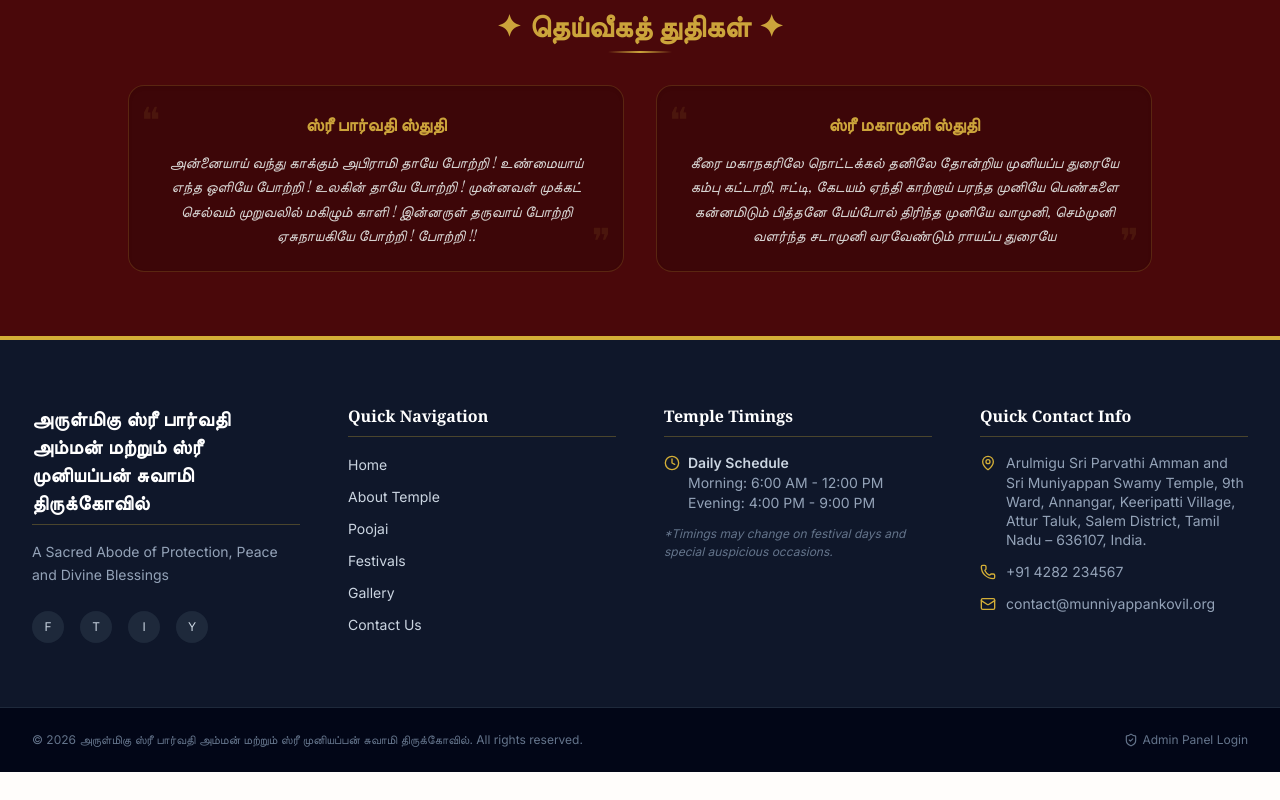
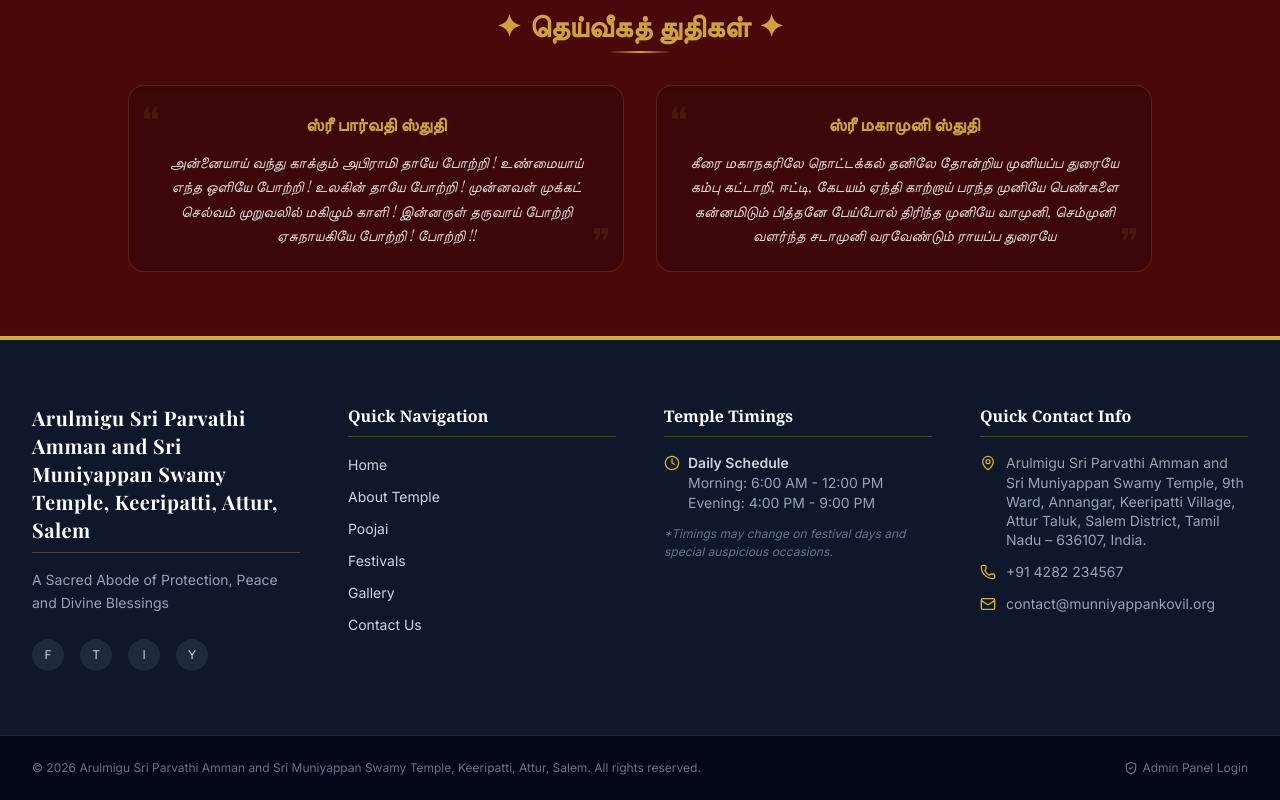
Before and after one commit to srisrisanth93-alt/temple-management-system, a React (Vite) app in the folder frontend/: page / in a window 1280 px wide. Shown: the part 2233-3033 px from the top of the page. Before the commit the page ends 3005 px from the top, so only its background shows below. Built offline with nearby package versions, Linux system fonts and the light colour scheme; no server answers; a web font is replaced by a local one.

Commit message:
update templeName translation values to include Keeripatti location and make About page temple name rendering dynamic via useLanguage

```diff
--- a/frontend/src/context/LanguageContext.jsx
+++ b/frontend/src/context/LanguageContext.jsx
@@ -21,7 +21,7 @@ export const translations = {
     themeDark: "Dark Mode",
 
     // Home Page
-    templeName: "அருள்மிகு ஸ்ரீ பார்வதி அம்மன் மற்றும் ஸ்ரீ முனியப்பன் சுவாமி திருக்கோவில்",
+    templeName: "Arulmigu Sri Parvathi Amman and Sri Muniyappan Swamy Temple, Keeripatti, Attur, Salem",
     templeSubtitle: "A Sacred Abode of Protection, Peace and Divine Blessings",
     welcomeHeader: "Welcome to Sri Muniyappan Temple",
     welcomeText: "Experience the divine grace and tranquil ambiance of our heritage temple. Established with historical significance, the temple serves as a spiritual beacon for thousands of devotees seeking the protection and blessings of Lord Munniyappan.",
@@ -166,7 +166,7 @@ export const translations = {
     themeDark: "இரவு வடிவம்",
 
     // Home Page
-    templeName: "அருள்மிகு ஸ்ரீ பார்வதி அம்மன் மற்றும் ஸ்ரீ முனியப்பன் சுவாமி திருக்கோவில்",
+    templeName: "அருள்மிகு ஸ்ரீ பார்வதி அம்மன் மற்றும் ஸ்ரீ முனியப்பன் சுவாமி திருக்கோவில், கீரிப்பட்டி, ஆத்தூர், சேலம்",
     templeSubtitle: "பாதுகாப்பு, அமைதி மற்றும் தெய்வீக அருளின் புனித இருப்பிடம்",
     welcomeHeader: "ஸ்ரீ முனியப்பன் திருக்கோவிலுக்கு உங்களை வரவேற்கிறோம்",
     welcomeText: "நமது பாரம்பரிய கோவிலின் தெய்வீக அருளையும் அமைதியான சூழலையும் அனுபவியுங்கள். வரலாற்று முக்கியத்துவம் வாய்ந்த இக்கோவில், ஸ்ரீ முனியப்பனின் பாதுகாப்பு மற்றும் ஆசிகளை நாடி வரும் ஆயிரக்கணக்கான பக்தர்களுக்கு ஆன்மீக புகலிடமாக விளங்குகிறது.",
--- a/frontend/src/pages/About.jsx
+++ b/frontend/src/pages/About.jsx
@@ -1,7 +1,9 @@
 import React from 'react';
 import { Sparkles, ShieldCheck } from 'lucide-react';
+import { useLanguage } from '../context/LanguageContext';
 
 const About = () => {
+  const { t, language } = useLanguage();
   const historyPointsTA = [
     "முனியப்பன் சாமி தமிழ்நாட்டின் கிராமப்புறங்களில் வழிபடப்படும் சக்தி வாய்ந்த காவல் தெய்வமாக கருதப்படுகிறார்.",
     "கிராம மக்களை தீய சக்திகள் மற்றும் இயற்கை பேரிடர்களிலிருந்து காப்பவர் என்று நம்பப்படுகிறது.",
@@ -32,7 +34,7 @@ const About = () => {
             </div>
             <div>
               <h4 className="font-bold text-base md:text-lg text-temple-gold">
-                அருள்மிகு ஸ்ரீ முனியப்பன் சுவாமி திருக்கோவில்
+                {t('templeName')}
               </h4>
               <p className="text-xs text-slate-300">
                 9வது வார்டு, அண்ணாநகர், கீரிப்பட்டி கிராமம், சேலம் மாவட்டம்
@@ -45,7 +47,7 @@ const About = () => {
       {/* Intro Section Paragraph */}
       <div className="max-w-4xl mx-auto bg-white dark:bg-slate-900 border border-slate-150 dark:border-slate-800 p-6 md:p-8 rounded-3xl shadow-sm space-y-3">
         <h2 className="text-xl md:text-2xl font-bold font-serif text-temple-maroon dark:text-temple-gold border-b border-slate-100 dark:border-slate-850 pb-2">
-          அருள்மிகு ஸ்ரீ முனியப்பன் சுவாமி வரலாறு
+          {t('templeName')}
         </h2>
         <p className="text-slate-700 dark:text-slate-350 text-[15px] md:text-base leading-relaxed">
           அருள்மிகு ஸ்ரீ முனியப்பன் சுவாமி தமிழ்நாட்டின் கிராமப்புறங்களில் போற்றப்படும் காவல் தெய்வமாக விளங்குகிறார். கிராம எல்லைகளில் நின்று தீய சக்திகளிடமிருந்தும் பேரிடர்களிலிருந்தும் மக்களைக் காத்து, தர்மத்தை நிலைநாட்டும் மாபெரும் காவல் தெய்வமாக இன்று வரை மக்களால் பக்தியுடன் வழிபடப்பட்டு வருகிறார்.
```
